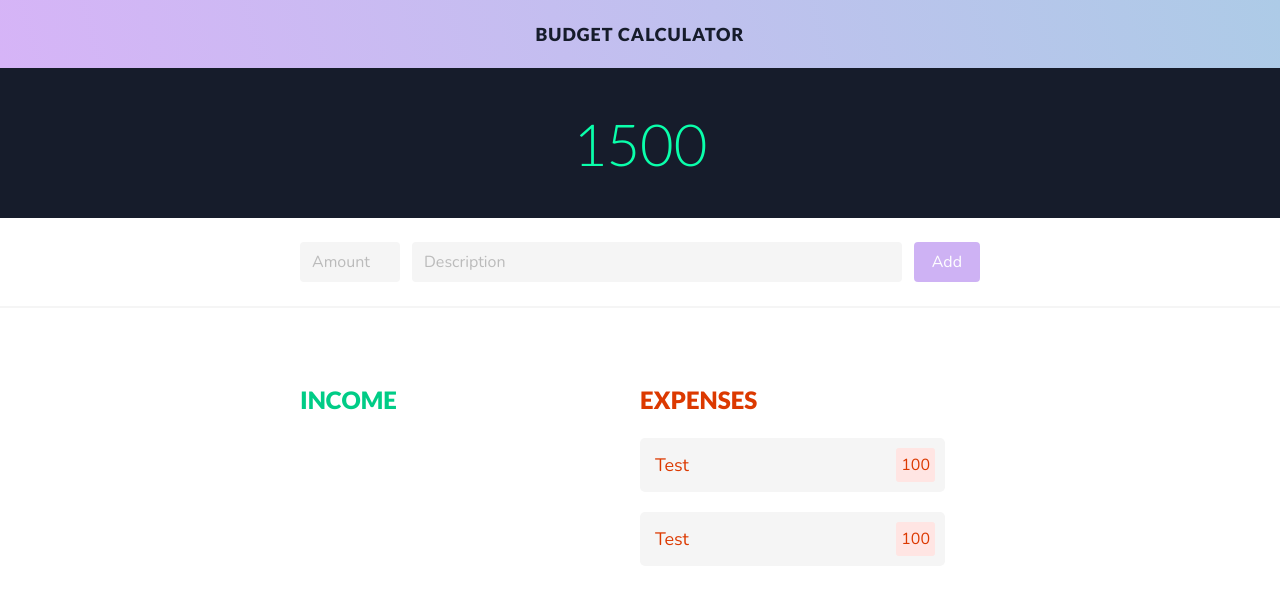
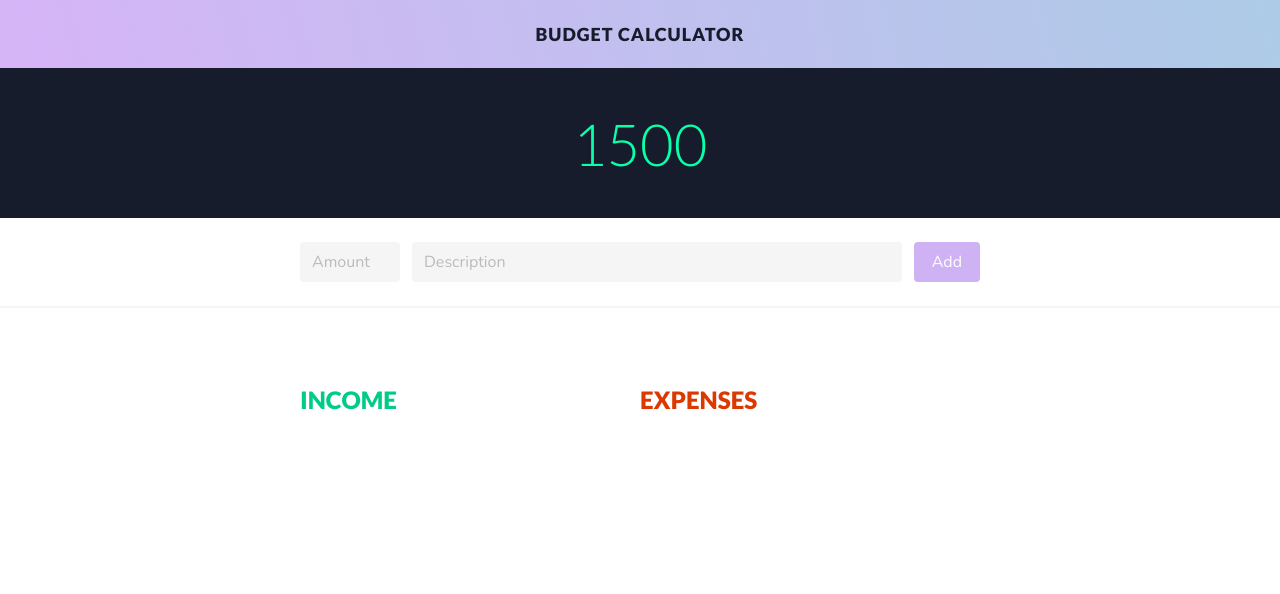
Before and after one commit to Pmparekh2000/BudgetCacliInAng, an Angular app: page / in a window 1280 px wide. Shown: the top 594 px of the page. Built offline with nearby package versions, Linux system fonts and the light colour scheme.

Commit message:
Expense column dynamically updated

```diff
--- a/src/app/budget-item-list/budget-item-list.component.html
+++ b/src/app/budget-item-list/budget-item-list.component.html
@@ -9,7 +9,7 @@
                     <app-budget-item-card
                     *ngIf="item.amount>=0"
                     [isIncome]="true"
-                    style="margin-bottom: 20px;"
+                    style="display: block; margin-bottom: 20px;"
                     ></app-budget-item-card>
                 </div>
             </div>
@@ -18,8 +18,13 @@
         <div class="expenses-column">
             <h1>Expenses</h1>
             <div class="budget-items">
-                <app-budget-item-card [isIncome]="false" style="margin-bottom: 20px;"></app-budget-item-card>
-                <app-budget-item-card [isIncome]="false" style="margin-bottom: 20px;"></app-budget-item-card>
+                <div *ngFor="let item of budgetItems">
+                    <app-budget-item-card
+                    *ngIf="item.amount<0"
+                    [isIncome]="false"
+                    style="display: block; margin-bottom: 20px;"
+                    ></app-budget-item-card>
+                </div>
             </div>
         </div>
 
```
